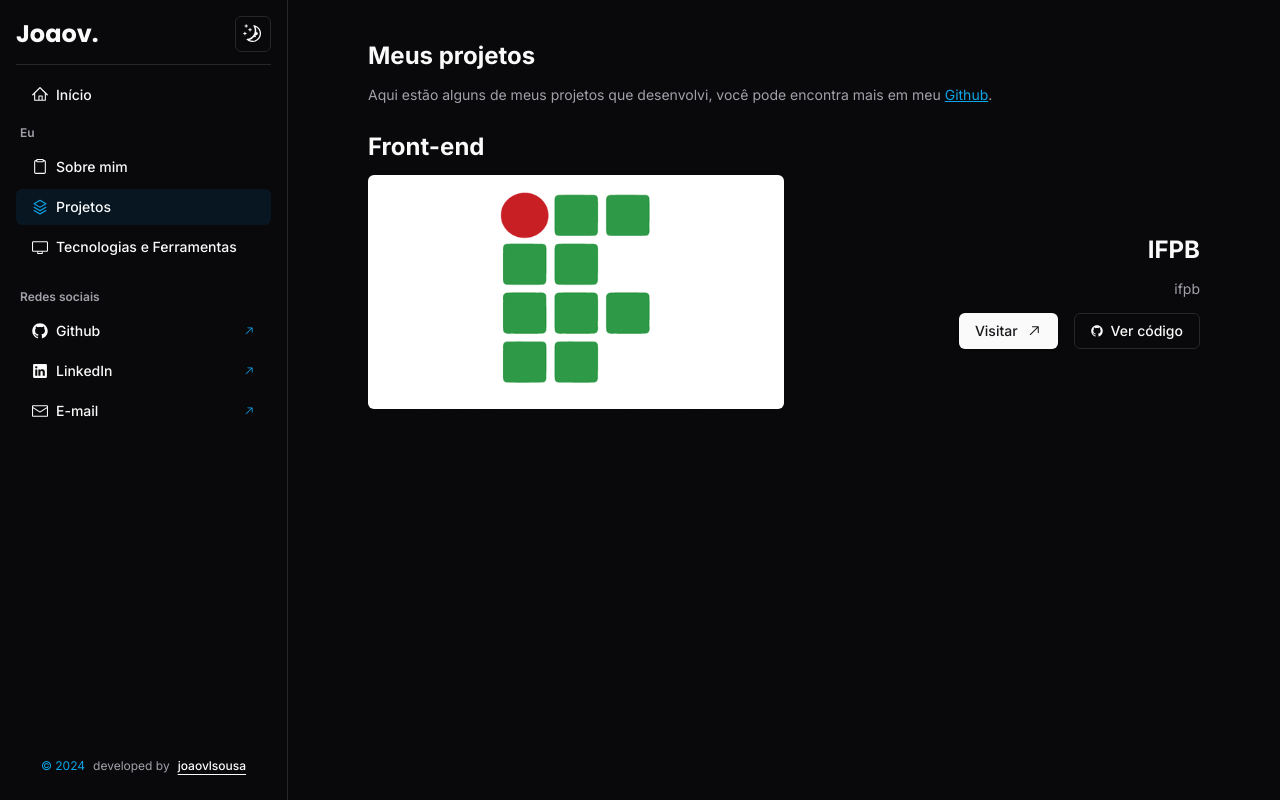
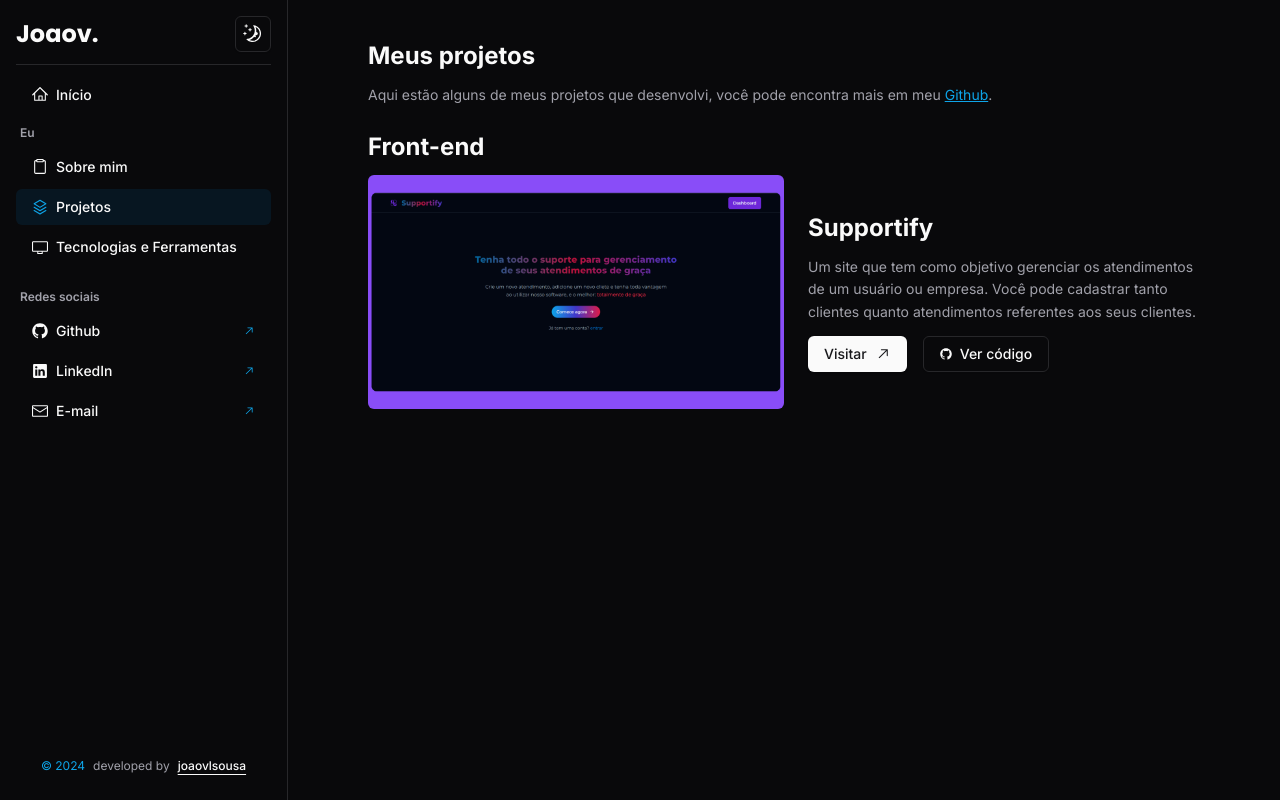
Before and after one commit to joaovlsousa/portfolio, a Next.js app: page /projects in a window 1280 px wide. Built offline with nearby package versions, Linux system fonts and the light colour scheme.

Commit message:
feat: add my first project

```diff
--- a/app/(routes)/(home)/page.tsx
+++ b/app/(routes)/(home)/page.tsx
@@ -70,10 +70,10 @@ export default function Home() {
       >
         <div className="space-y-8">
           <Project
-            title="IFPB"
-            description="ifpb"
-            githubUrl="/li"
-            imageUrl="/images/ifpb.png"
+            title="Supportify"
+            description="Um site que tem como objetivo gerenciar os atendimentos de um usuário ou empresa. Você pode cadastrar tanto clientes quanto atendimentos referentes aos seus clientes."
+            githubUrl="https://github.com/joaovlsousa/support-management-web"
+            imageUrl="/projects/support-management.png"
             appUrl="j"
           />
         </div>
--- a/app/(routes)/projects/page.tsx
+++ b/app/(routes)/projects/page.tsx
@@ -28,10 +28,10 @@ export default function ProjectsPage() {
         <Title>Front-end</Title>
         <div className="space-y-8">
           <Project
-            title="IFPB"
-            description="ifpb"
-            githubUrl="/li"
-            imageUrl="/images/ifpb.png"
+            title="Supportify"
+            description="Um site que tem como objetivo gerenciar os atendimentos de um usuário ou empresa. Você pode cadastrar tanto clientes quanto atendimentos referentes aos seus clientes."
+            githubUrl="https://github.com/joaovlsousa/support-management-web"
+            imageUrl="/projects/support-management.png"
             appUrl="j"
           />
         </div>
--- a/components/description.tsx
+++ b/components/description.tsx
@@ -1,5 +1,16 @@
-export function Description({ children }: { children: React.ReactNode }) {
+import { cn } from '@/lib/utils'
+
+interface DescriptionProps {
+  children: React.ReactNode
+  className?: string
+}
+
+export function Description({ children, className }: DescriptionProps) {
   return (
-    <p className="text-sm text-muted-foreground leading-relaxed">{children}</p>
+    <p
+      className={cn('text-sm text-muted-foreground leading-relaxed', className)}
+    >
+      {children}
+    </p>
   )
 }
--- a/components/project.tsx
+++ b/components/project.tsx
@@ -22,7 +22,7 @@ export function Project({
   appUrl,
 }: ProjectProps) {
   return (
-    <div className="flex flex-col gap-y-4 md:gap-y-0 md:flex-row md:items-center md:justify-between">
+    <div className="flex flex-col gap-y-4 md:gap-y-0 md:gap-x-6 md:flex-row md:items-center md:justify-between">
       <Image
         src={imageUrl}
         alt={title}
@@ -30,7 +30,7 @@ export function Project({
         height={720}
         className="w-full md:w-1/2 aspect-video rounded-md"
       />
-      <div className="w-full md:w-1/2 flex flex-col md:items-end gap-y-3">
+      <div className="w-full md:w-1/2 flex flex-col gap-y-3">
         <Title>{title}</Title>
         <Description>{description}</Description>
 
@@ -43,7 +43,7 @@ export function Project({
             </Button>
           )}
           <Button asChild variant="outline">
-            <Link href={githubUrl}>
+            <Link href={githubUrl} target="_blank">
               <GitHubLogoIcon className="w-3 h-3 mr-2" />
               Ver código
             </Link>
```
Also changed, not shown: public/projects/support-management.png (added).
